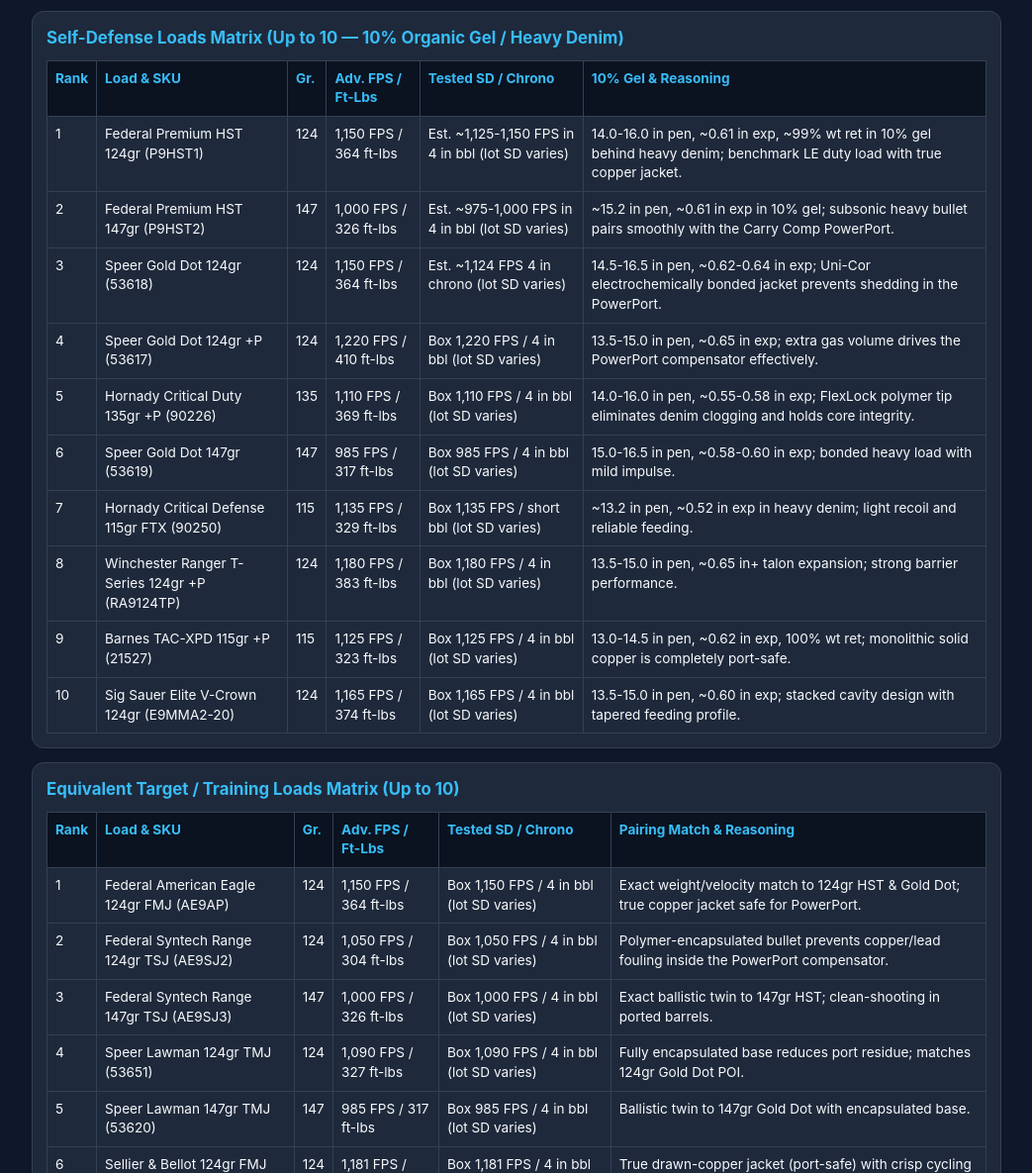
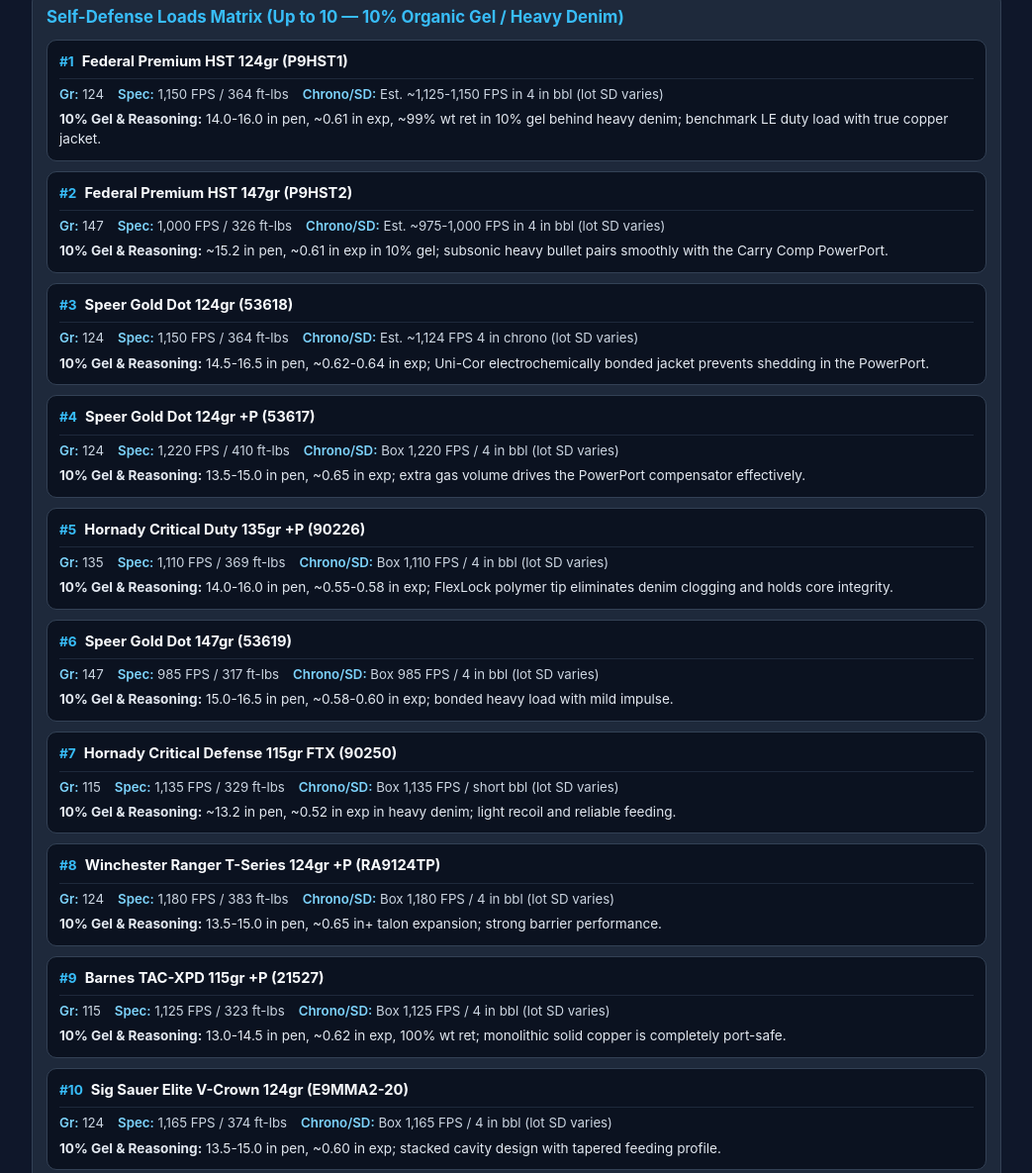
Before and after one commit to barbourfam61-create/ballistic-loadout-matrix, a plain HTML site: page index.html in a window 1280 px wide. Shown: the part 869-2054 px from the top of the page at 99% size, without its empty margins (118-1161 px from the left). Drawn offline with Linux system fonts and the light colour scheme.

Commit message:
Add files via upload

```diff
--- a/index.html
+++ b/index.html
@@ -61,9 +61,7 @@
       font-size: 0.92rem;
       transition: border-color 0.15s, box-shadow 0.15s;
     }
-    input.autofilled {
-      border-color: #0284c7;
-    }
+    input.autofilled { border-color: #0284c7; }
     input.field-problem, select.field-problem, textarea.field-problem {
       border-color: var(--warn);
       box-shadow: 0 0 0 2px rgba(245, 158, 11, 0.28);
@@ -114,15 +112,50 @@
     button.primary { background: #0284c7; border-color: #0369a1; }
     button.success { background: #15803d; border-color: #166534; }
     button.warn { background: #b45309; border-color: #92400e; }
-    .table-wrap { overflow-x: auto; }
-    table { width: 100%; border-collapse: collapse; font-size: 0.85rem; }
-    th, td {
+
+    /* Mobile-first responsive matrix cards (zero horizontal clipping on narrow screens) */
+    .matrix-list { display: flex; flex-direction: column; gap: 10px; }
+    .load-card {
+      background: var(--surface-2);
       border: 1px solid var(--border);
-      padding: 8px;
-      text-align: left;
-      vertical-align: top;
+      border-radius: 10px;
+      padding: 11px 12px;
     }
-    th { background: var(--surface-2); color: var(--accent); }
+    .load-head {
+      display: flex;
+      justify-content: space-between;
+      align-items: baseline;
+      gap: 8px;
+      margin-bottom: 6px;
+      border-bottom: 1px solid #1e293b;
+      padding-bottom: 6px;
+    }
+    .load-rank {
+      font-weight: 700;
+      color: var(--accent);
+      font-size: 0.85rem;
+      white-space: nowrap;
+    }
+    .load-name {
+      font-weight: 700;
+      color: var(--text);
+      font-size: 0.92rem;
+      flex: 1;
+    }
+    .load-specs {
+      display: flex;
+      flex-wrap: wrap;
+      gap: 8px 14px;
+      font-size: 0.83rem;
+      color: #cbd5e1;
+      margin-bottom: 6px;
+    }
+    .load-specs span strong { color: #7dd3fc; font-weight: 600; }
+    .load-notes {
+      font-size: 0.85rem;
+      color: #e2e8f0;
+    }
+
     .note-box {
       background: var(--surface-2);
       border-left: 3px solid var(--warn);
@@ -175,17 +208,16 @@
     @media print {
       body { background: #fff; color: #000; }
       .toolbar, .no-print, .suggest-list, .modal-backdrop { display: none; }
-      .card, .banner { border-color: #999; background: #fff; color: #000; }
-      th { background: #eee; color: #000; }
+      .card, .banner, .load-card { border-color: #999; background: #fff; color: #000; }
     }
   </style>
 </head>
 <body>
   <div class="container">
     <div class="banner">
-      <h1>Ballistic Loadout &amp; Platform Matrix <span style="font-size:0.75rem;color:#7dd3fc;">(Build v2.9)</span></h1>
+      <h1>Ballistic Loadout &amp; Platform Matrix <span style="font-size:0.75rem;color:#7dd3fc;">(Build v3.0)</span></h1>
       <p><strong>Purpose:</strong> Evaluates handgun and rifle platforms for top self-defense hollow-point loads (FBI protocol 10% organic ordnance gel behind 4-layer heavy denim) and matched target/training loads.</p>
-      <p><strong>Live Lookup &amp; Flexible Entry:</strong> Leave <strong>Barrel Length</strong> blank while typing Make/Model to auto-fill known barrel specs live, or type a custom barrel length to override it. Every matrix cell shows factory/test figures or clear status notes (such as lot-dependent SD or pending chrono data) so nothing sits blank.</p>
+      <p><strong>Mobile-Fit &amp; Live Lookup:</strong> All load specs fit inside the phone viewport without sideways scrolling. Leave <strong>Barrel Length</strong> blank while typing Make/Model to auto-fill known barrel specs live, or type any value to override.</p>
     </div>
 
     <div class="card no-print">
@@ -270,40 +302,12 @@
 
     <div class="card">
       <h2>Self-Defense Loads Matrix (Up to 10 — 10% Organic Gel / Heavy Denim)</h2>
-      <div class="table-wrap">
-        <table>
-          <thead>
-            <tr>
-              <th>Rank</th>
-              <th>Load &amp; SKU</th>
-              <th>Gr.</th>
-              <th>Adv. FPS / Ft-Lbs</th>
-              <th>Tested SD / Chrono</th>
-              <th>10% Gel &amp; Reasoning</th>
-            </tr>
-          </thead>
-          <tbody id="defenseBody"></tbody>
-        </table>
-      </div>
+      <div id="defenseBody" class="matrix-list"></div>
     </div>
 
     <div class="card">
       <h2>Equivalent Target / Training Loads Matrix (Up to 10)</h2>
-      <div class="table-wrap">
-        <table>
-          <thead>
-            <tr>
-              <th>Rank</th>
-              <th>Load &amp; SKU</th>
-              <th>Gr.</th>
-              <th>Adv. FPS / Ft-Lbs</th>
-              <th>Tested SD / Chrono</th>
-              <th>Pairing Match &amp; Reasoning</th>
-            </tr>
-          </thead>
-          <tbody id="targetBody"></tbody>
-        </table>
-      </div>
+      <div id="targetBody" class="matrix-list"></div>
     </div>
   </div>
 
@@ -321,7 +325,7 @@
   </div>
 
   <script>
-    var STORAGE_KEY = "ballistic_loadout_runs_v9";
+    var STORAGE_KEY = "ballistic_loadout_runs_v10";
     var PENDING_NOTE = "Box/lot data pending";
     var lastProblemFieldId = null;
     var manualBarrelOverride = false;
@@ -796,6 +800,49 @@
       }
     }
 
+    function renderLoadCards(containerId, rows, noteLabel) {
+      var wrap = document.getElementById(containerId);
+      wrap.innerHTML = "";
+      (rows || []).forEach(function(row) {
+        var rank = row[0] || "";
+        var name = row[1] || "";
+        var gr = row[2] || "";
+        var fps = row[3] || "";
+        var chrono = row[4] || "";
+        var notes = row[5] || "";
+
+        var card = document.createElement("div");
+        card.className = "load-card";
+
+        var head = document.createElement("div");
+        head.className = "load-head";
+        var rankSpan = document.createElement("span");
+        rankSpan.className = "load-rank";
+        rankSpan.textContent = "#" + rank;
+        var nameSpan = document.createElement("div");
+        nameSpan.className = "load-name";
+        nameSpan.textContent = name;
+        head.appendChild(rankSpan);
+        head.appendChild(nameSpan);
+
+        var specs = document.createElement("div");
+        specs.className = "load-specs";
+        specs.innerHTML =
+          "<span><strong>Gr:</strong> " + gr + "</span>" +
+          "<span><strong>Spec:</strong> " + fps + "</span>" +
+          "<span><strong>Chrono/SD:</strong> " + chrono + "</span>";
+
+        var body = document.createElement("div");
+        body.className = "load-notes";
+        body.innerHTML = "<strong>" + noteLabel + ":</strong> " + notes;
+
+        card.appendChild(head);
+        card.appendChild(specs);
+        card.appendChild(body);
+        wrap.appendChild(card);
+      });
+    }
+
     function renderTables(profile) {
       var mk = stripTrademarks(profile.make) || PENDING_NOTE;
       var md = stripTrademarks(profile.model) || PENDING_NOTE;
@@ -811,29 +858,8 @@
       document.getElementById("auditBody").textContent =
         profile.audit + " [Config: " + profile.state + altPart + " | Barrel: " + brl + " | Spring/Condition: " + rnd + "]";
 
-      var defBody = document.getElementById("defenseBody");
-      defBody.innerHTML = "";
-      (profile.defense || []).forEach(function(row) {
-        var tr = document.createElement("tr");
-        row.forEach(function(cell) {
-          var td = document.createElement("td");
-          td.textContent = cell;
-          tr.appendChild(td);
-        });
-        defBody.appendChild(tr);
-      });
-
-      var tgtBody = document.getElementById("targetBody");
-      tgtBody.innerHTML = "";
-      (profile.target || []).forEach(function(row) {
-        var tr = document.createElement("tr");
-        row.forEach(function(cell) {
-          var td = document.createElement("td");
-          td.textContent = cell;
-          tr.appendChild(td);
-        });
-        tgtBody.appendChild(tr);
-      });
+      renderLoadCards("defenseBody", profile.defense, "10% Gel & Reasoning");
+      renderLoadCards("targetBody", profile.target, "Pairing Match & Reasoning");
     }
 
     function applyProfileToForm(p) {
```
